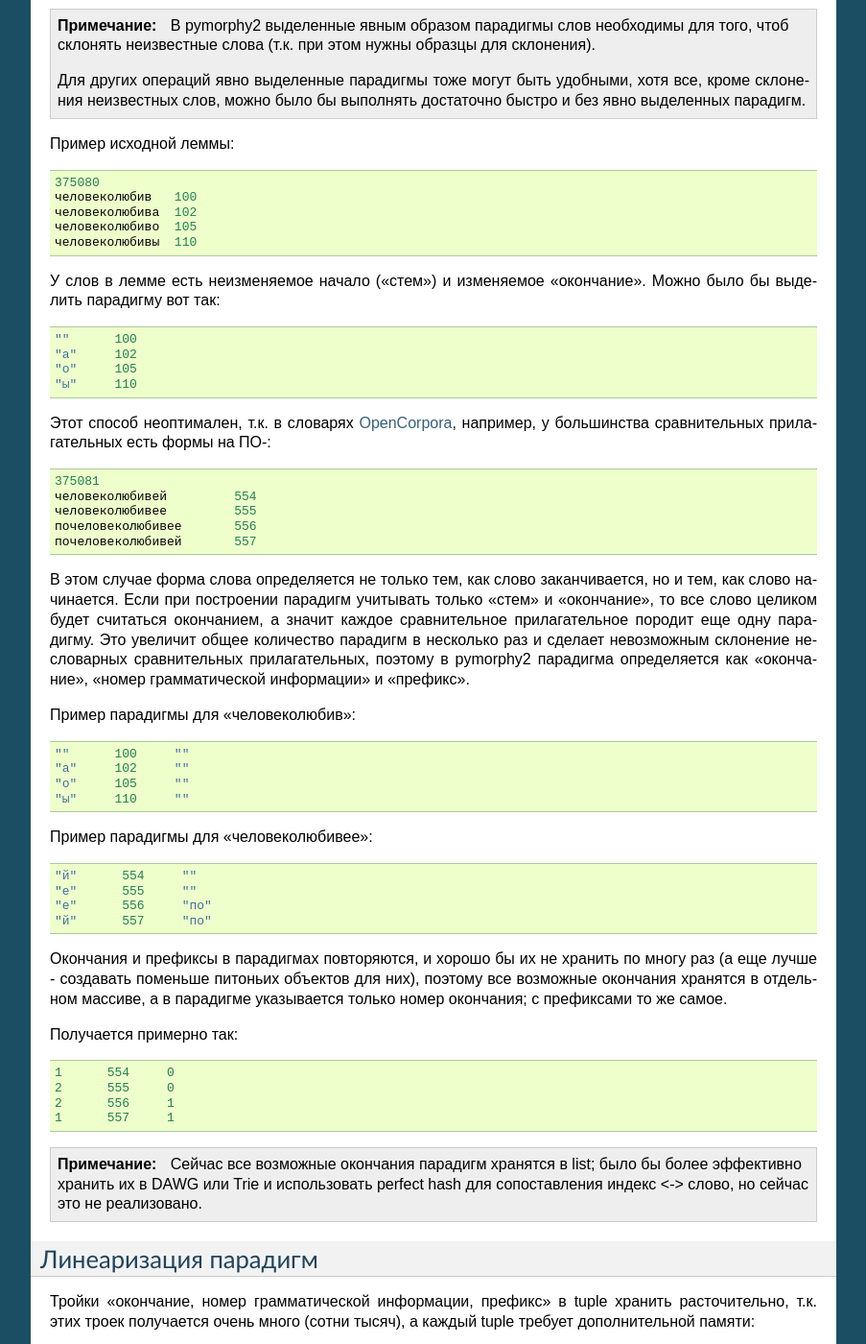
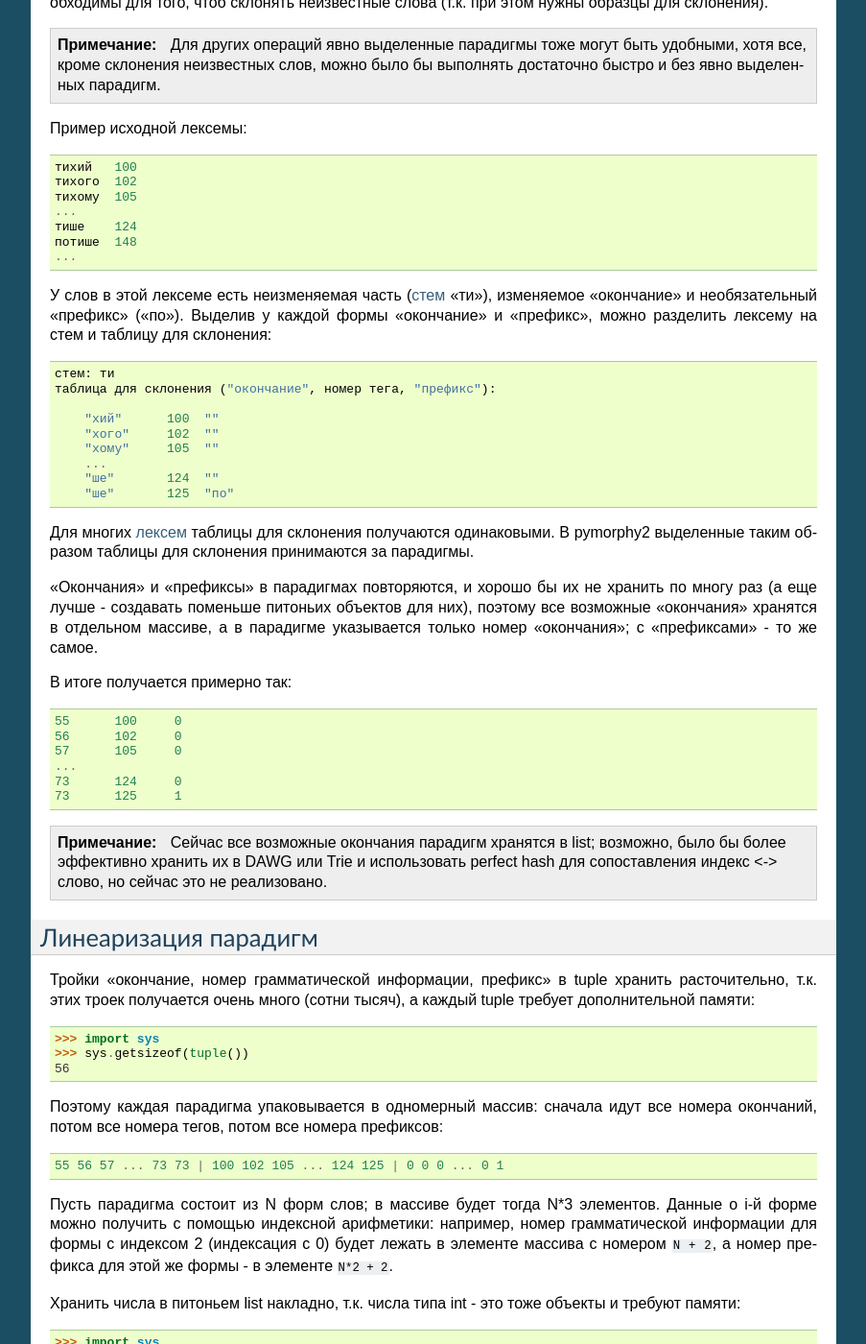
Before and after one commit to pymorphy2/pymorphy2, a Sphinx documentation site: the page built from docs/internals/dict.rst, in a window 1280 px wide and 1400 px high, scrolled down 1680 px. Shown: the whole window at 96% size, without its empty margins (198-1101 px from the left). Built offline with Sphinx 7.4.7, drawn with Linux system fonts in a browser that asks for light colours; some of the changed text lies outside the part shown.

```diff
--- a/docs/index.rst
+++ b/docs/index.rst
@@ -23,6 +23,8 @@ pymorphy2_ - наследник pymorphy_. Цели и задачи:
 
    CHANGES
 
+   glossary
+
 .. _pymorphy2: https://github.com/kmike/pymorphy2
 .. _pymorphy: https://bitbucket.org/kmike/pymorphy/
 .. _OpenCorpora: http://opencorpora.org
--- a/docs/internals/dict.rst
+++ b/docs/internals/dict.rst
@@ -12,7 +12,7 @@
 ----------------
 
 Исходный словарь из OpenCorpora_ представляет собой файл,
-в котором слова объединены в "леммы" следующим образом::
+в котором слова объединены в :term:`лексемы <лексема>` следующим образом::
 
     1
     ёж      NOUN,anim,masc sing,nomn
@@ -28,18 +28,17 @@
     ежами   NOUN,anim,masc plur,ablt
     ежах    NOUN,anim,masc plur,loct
 
-Сначала указывается номер леммы, затем перечисляются формы слова и
-соответствующая им грамматическая информация ("тег").
-Первая форма считается "нормальной". В словаре около 400тыс. лемм
-и 5млн отдельных слов.
+Сначала указывается номер лексемы, затем перечисляются формы слова и
+соответствующая им грамматическая информация (:term:`тег`).
+Первой формой в списке идет :term:`нормальная форма слова`.
+В словаре около 400тыс. лексем и 5млн отдельных слов.
 
 .. note::
 
     С сайта OpenCorpora_ для скачивания доступны plaintext- и XML-версии
-    словаря. В pymorphy2 используется XML-версия, но (для понятности) тут
+    словаря. В pymorphy2 используется XML-версия, но (для простоты) тут
     и далее в примерах показан plaintext-формат. Сами данные в XML-версии
     те же.
-
 
 Если просто загрузить все слова и их грамматическую информацию в питоний list,
 то это займет примерно 2Гб оперативной памяти. Кроме того, эта форма
@@ -48,9 +47,9 @@
 Упаковка грамматической информации
 ----------------------------------
 
-Каждым тегом (например, ``NOUN,anim,masc sing,nomn``) обычно помечено
-более одного слова (часто - очень много слов). Хранить строку целиком
-для всех 5млн слов накладно по 2 причинам:
+Каждым :term:`тегом <тег>` (например, ``NOUN,anim,masc sing,nomn``)
+обычно помечено более одного слова (часто - очень много слов).
+Хранить строку целиком для всех 5млн слов накладно по 2 причинам:
 
 - в питоне не гарантировано, что ``id(string1) == id(string2)``, если
   ``string1 == string2`` (хотя функция ``intern`` может помочь);
@@ -96,86 +95,71 @@
      # ...
      ]
 
+.. _paradigms:
+
 Парадигмы
 ---------
 
-Изначально в словаре из OpenCorpora_ нет понятия "парадигмы" слова.
-Парадигма - это таблица форм какого-либо слова, образец для склонения
-или спряжения.
+Изначально в словаре из OpenCorpora_ нет понятия :term:`парадигмы <парадигма>`
+слова (парадигма - это образец для склонени или спряжения слов).
+В pymorphy2 выделенные явным образом словоизменительные парадигмы необходимы
+для того, чтоб склонять неизвестные слова (т.к. при этом нужны образцы
+для склонения).
 
 .. note::
-
-    В pymorphy2 выделенные явным образом парадигмы слов необходимы для того,
-    чтоб склонять неизвестные слова (т.к. при этом нужны образцы для склонения).
 
     Для других операций явно выделенные парадигмы тоже могут быть удобными,
     хотя все, кроме склонения неизвестных слов, можно было бы выполнять
     достаточно быстро и без явно выделенных парадигм.
 
-Пример исходной леммы::
+Пример исходной лексемы::
 
-    375080
-    человеколюбив   100
-    человеколюбива  102
-    человеколюбиво  105
-    человеколюбивы  110
+    тихий   100
+    тихого  102
+    тихому  105
+    ...
+    тише    124
+    потише  148
+    ...
 
-У слов в лемме есть неизменяемое начало ("стем") и изменяемое
-"окончание". Можно было бы выделить парадигму вот так::
+У слов в этой лексеме есть неизменяемая часть (:term:`стем` "ти"),
+изменяемое "окончание" и необязательный "префикс" ("по"). Выделив у
+каждой формы "окончание" и "префикс", можно разделить лексему на
+стем и таблицу для склонения::
 
-    ""      100
-    "а"     102
-    "о"     105
-    "ы"     110
+    стем: ти
+    таблица для склонения ("окончание", номер тега, "префикс"):
 
-Этот способ неоптимален, т.к. в словарях OpenCorpora_, например,
-у большинства сравнительных прилагательных есть формы на ПО-::
+        "хий"      100  ""
+        "хого"     102  ""
+        "хому"     105  ""
+        ...
+        "ше"       124  ""
+        "ше"       125  "по"
 
-    375081
-    человеколюбивей         554
-    человеколюбивее         555
-    почеловеколюбивее       556
-    почеловеколюбивей       557
+Для многих :term:`лексем <лексема>` таблицы для склонения получаются
+одинаковыми. В pymorphy2 выделенные таким образом таблицы для склонения
+принимаются за парадигмы.
 
-В этом случае форма слова определяется не только тем, как слово
-заканчивается, но и тем, как слово начинается. Если при построении
-парадигм учитывать только "стем" и "окончание", то все слово целиком
-будет считаться окончанием, а значит каждое сравнительное прилагательное
-породит еще одну парадигму. Это увеличит общее количество парадигм в
-несколько раз и сделает невозможным склонение несловарных
-сравнительных прилагательных, поэтому в pymorphy2 парадигма
-определяется как "окончание", "номер грамматической информации" и "префикс".
+"Окончания" и "префиксы" в парадигмах повторяются, и хорошо
+бы их не хранить по многу раз (а еще лучше - создавать
+поменьше питоньих объектов для них), поэтому все возможные
+"окончания" хранятся в отдельном массиве, а в парадигме указывается
+только номер "окончания"; с "префиксами" - то же самое.
 
-Пример парадигмы для "человеколюбив"::
+В итоге получается примерно так::
 
-    ""      100     ""
-    "а"     102     ""
-    "о"     105     ""
-    "ы"     110     ""
-
-Пример парадигмы для "человеколюбивее"::
-
-    "й"      554     ""
-    "е"      555     ""
-    "е"      556     "по"
-    "й"      557     "по"
-
-Окончания и префиксы в парадигмах повторяются, и хорошо
-бы их не хранить по многу раз (а еще лучше - создавать поменьше питоньих
-объектов для них), поэтому все возможные окончания хранятся в отдельном массиве,
-а в парадигме указывается только номер окончания; с префиксами то же самое.
-
-Получается примерно так::
-
-    1      554     0
-    2      555     0
-    2      556     1
-    1      557     1
+    55      100     0
+    56      102     0
+    57      105     0
+    ...
+    73      124     0
+    73      125     1
 
 .. note::
 
     Сейчас все возможные окончания парадигм хранятся в list;
-    было бы более эффективно хранить их в DAWG или Trie и
+    возможно, было бы более эффективно хранить их в DAWG или Trie и
     использовать perfect hash для сопоставления индекс <-> слово,
     но сейчас это не реализовано.
 
@@ -194,12 +178,13 @@
 все номера окончаний, потом все номера тегов, потом все номера
 префиксов::
 
-    1 2 2 1 554 555 556 557 0 0 1 1
+    55 56 57 ... 73 73 | 100 102 105 ... 124 125 | 0 0 0 ... 0 1
 
-В этом примере парадигма состояла из 4 форм слова, поэтому в массиве будет
-``4*3 = 12`` элементов. Данные можно получить с помощью индексной арифметики:
+Пусть парадигма состоит из N форм слов; в массиве будет тогда N*3 элементов.
+Данные о i-й форме можно получить с помощью индексной арифметики:
 например, номер грамматической информации для формы с индексом 2
-(индексация с 0) будет лежать в элементе массива с номером ``12/3 + 2 = 6``.
+(индексация с 0) будет лежать в элементе массива с номером ``N + 2``,
+а номер префикса для этой же формы - в элементе ``N*2 + 2``.
 
 Хранить числа в питоньем list накладно, т.к. числа типа int - это
 тоже объекты и требуют памяти::
@@ -217,20 +202,20 @@
 
 Поэтому данные хранятся в `array.array`_ из стандартной библиотеки.
 
-Связи между леммами
--------------------
+Связи между лексемами
+---------------------
 
-В словаре OpenCorpora доступна информация о связях между леммами.
-Например, может быть связана лемма для инфинитива и лемма с формами
-глагола, соответствующими этому инфинитиву. Или, например, краткое
-и полное прилагательное.
+В словаре OpenCorpora доступна информация о связях между лексемами.
+Например, может быть связана лексема для инфинитива и лексема с формами
+глагола, соответствующими этому инфинитиву. Или, например, формы краткого
+и полного прилагательного.
 
 Эта информация позволяет склонять слова между частями речи (например,
 причастие приводить к глаголу).
 
-В pymorphy2 все связанные леммы просто объединяются в одну большую лемму,
-т.к. иначе непонятно, как выделять парадигмы.
-
+В pymorphy2 все связанные лексемы просто объединяются в одну большую лексему
+на этапе подготовки (компиляции) исходного словаря; в скомпилированном
+словаре информация о связях между лексемами в явном виде недоступна.
 
 .. _word-packing:
 
@@ -339,7 +324,7 @@ DAWG достаточно эффективная. Хранение слов в D
 
     ['tag1', 'tag2', ...]
 
-``tag<N>`` - тег (грамматическая информация, набор граммем):
+``tag<N>`` - :term:`тег` (грамматическая информация, набор граммем):
 например, ``NOUN,anim,masc sing,nomn``.
 
 Этот массив занимает где-то 0.5M памяти.
@@ -368,10 +353,11 @@ DAWG достаточно эффективная. Хранение слов в D
 
 
 ``suff_id<N>``, ``tag_id<N>`` и ``pref_id<N>`` - это индексы в таблицах
-с возможными окончаниями, грамматической информацией (тегами)
-и префисками соответственно.
+с возможными "окончаниями" ``suffixes``, грамматической информацией (тегами)
+и "префисками" ``prefixes`` соответственно.
 
-Парадигмы занимают примерно 6-7M памяти.
+Парадигмы и соответствующие списки "окончаний" и "префиксов"
+занимают примерно 3-4M памяти.
 
 Слова
 ^^^^^
@@ -385,7 +371,7 @@ DAWG достаточно эффективная. Хранение слов в D
            'word2': (para_id1, para_index1),
            ...
 
-В DAWG эти слова занимают примерно 7M памяти.
+В DAWG эта информация занимает примерно 7M памяти.
 
 Алгоритм разбора по словарю
 ---------------------------
--- a/docs/internals/prediction.rst
+++ b/docs/internals/prediction.rst
@@ -78,7 +78,7 @@
 то получится заведомо много лишних (очень маловероятных) правил.
 Поэтому скрипт компиляции словаря умеет отсекать правила по нескольким критериям:
 
-- парадигма должна быть "продуктивной": в словаре должно иметься хотя-бы
+- парадигма должна быть "продуктивной": в словаре должно иметься хотя бы
   ``min_paradigm_popularity`` лемм, разбираемых по этой парадигме;
 - "окончания" должны быть распространенными: в словаре должно иметься хотя
   бы ``min_ending_freq`` слов, которые заканчиваются так;
```
Also changed, not shown: other parts of docs/internals/dict.rst (+7 -6 lines), docs/glossary.rst (added, +60 -0 lines), 9 other files.
